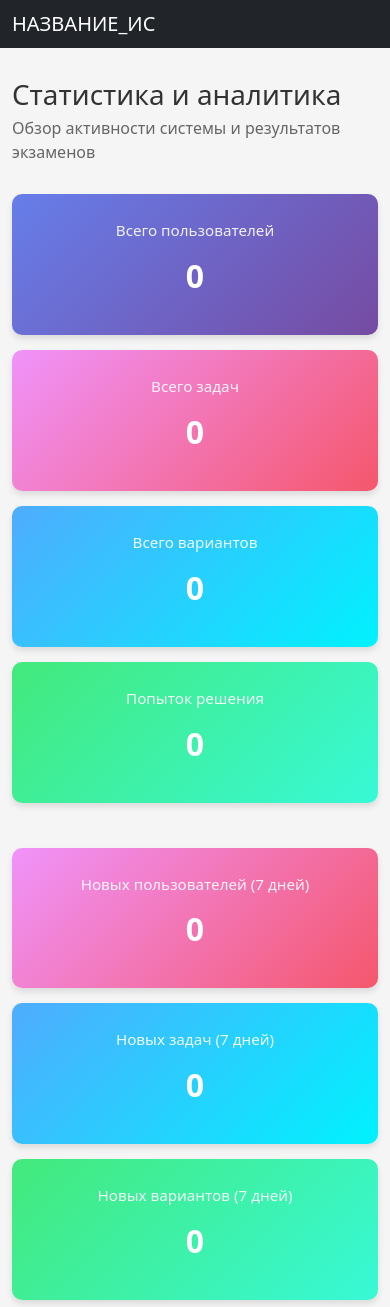
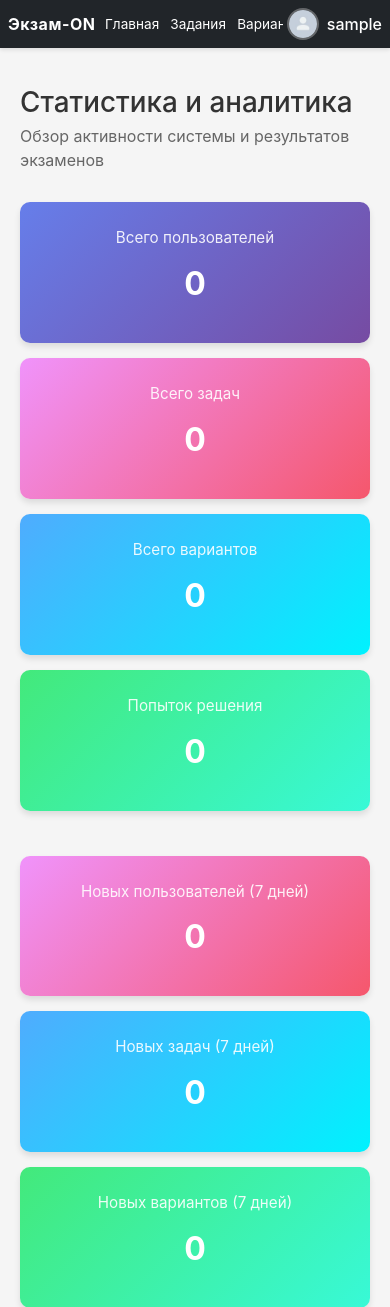
Before and after one commit to vplotnikov16/kegeproject, a Flask app: page / in a window 390 px wide. Shown: the top 1307 px of the page. Run offline with Flask 3, Linux system fonts and the light colour scheme; the visitor is signed in with stand-in values (Sample User, id 1); data comes from the database, SQL or seed files in the repository; data that the repository does not hold is empty.

Commit message:
app: исправление отображение навигационной панели на мобильных экранах и небольшая стилизация меню

```diff
--- a/app/static/css/base.css
+++ b/app/static/css/base.css
@@ -1,8 +1,146 @@
+:root {
+    --navbar-bg: #212529;
+    --navbar-text: #fff;
+    --dropdown-shadow: 0 4px 12px rgba(0, 0, 0, 0.15);
+}
+
+* {
+    box-sizing: border-box;
+}
+
+html, body {
+    height: 100%;
+    margin: 0;
+    display: flex;
+    flex-direction: column;
+    background-color: #f5f5f5;
+}
+
+body {
+    font-family: -apple-system, BlinkMacSystemFont, 'Segoe UI', 'Roboto', 'Oxygen', 'Ubuntu', sans-serif;
+}
+
+.navbar-custom {
+    display: flex;
+    align-items: center;
+    gap: 1rem;
+    padding: 0.5rem 1rem;
+    background-color: var(--navbar-bg);
+    color: var(--navbar-text);
+    box-shadow: 0 2px 4px rgba(0, 0, 0, 0.1);
+    flex-shrink: 0;
+    position: sticky;
+    top: 0;
+    z-index: 1000;
+    overflow: visible;
+    flex-wrap: nowrap;
+}
+
+.navbar-brand {
+    font-size: 1.35rem;
+    font-weight: 700;
+    letter-spacing: 0.5px;
+    white-space: nowrap;
+    color: var(--navbar-text);
+    text-decoration: none;
+    flex-shrink: 0;
+    transition: opacity 0.2s;
+}
+
+.navbar-brand:hover {
+    opacity: 0.8;
+    color: var(--navbar-text);
+}
+
+.navbar-menu {
+    display: flex;
+    gap: 0;
+    list-style: none;
+    margin: 0;
+    padding: 0;
+    flex: 1 1 auto;
+    min-width: 0;
+    overflow-x: auto;
+    overflow-y: hidden;
+    scroll-behavior: smooth;
+    -webkit-overflow-scrolling: touch;
+}
+
+.navbar-menu::-webkit-scrollbar {
+    display: none;
+}
+.navbar-menu {
+    -ms-overflow-style: none;
+    scrollbar-width: none;
+}
+
+.nav-item {
+    flex-shrink: 0;
+}
+
+.nav-link {
+    display: block;
+    padding: 0.5rem 0.75rem;
+    color: var(--navbar-text);
+    text-decoration: none;
+    border-radius: 4px;
+    transition: all 0.3s ease;
+    font-size: 0.95rem;
+    white-space: nowrap;
+}
+
+.nav-link:hover {
+    background-color: rgba(255, 255, 255, 0.1);
+    color: var(--navbar-text);
+}
+
+.navbar-right {
+    display: flex;
+    align-items: center;
+    gap: 0.5rem;
+    flex-shrink: 0;
+}
+
+.navbar-right .dropdown-toggle::after {
+    display: none;
+}
+
+.navbar-right .btn {
+    padding: 0;
+}
+
+.auth-desktop {
+    display: flex;
+    gap: 0.5rem;
+}
+
+.auth-mobile-btn {
+    display: none;
+    background: none;
+    border: 1px solid rgba(255, 255, 255, 0.5);
+    color: var(--navbar-text);
+    padding: 0.4rem 0.6rem;
+    border-radius: 4px;
+    cursor: pointer;
+    font-size: 1rem;
+    transition: all 0.2s;
+}
+
+.auth-mobile-btn:hover {
+    background-color: rgba(255, 255, 255, 0.1);
+    border-color: rgba(255, 255, 255, 0.8);
+    color: var(--navbar-text);
+}
+
 .profile-pic {
     width: 40px;
     height: 40px;
     border-radius: 50%;
     overflow: hidden;
+    border: 2px solid rgba(255, 255, 255, 0.3);
+    flex-shrink: 0;
+    cursor: pointer;
+    transition: border-color 0.2s;
 }
 
 .profile-pic img {
@@ -16,30 +154,158 @@
     color: #fff; /* чтобы видно было на navbar-dark */
 }
 
-html, body {
-  height: 100%;
-  margin: 0;
-  display: flex;
-  flex-direction: column;
-  background-color: #f5f5f5;
+.profile-pic:hover {
+    border-color: rgba(255, 255, 255, 0.6);
 }
 
-.navbar {
-  flex-shrink: 0;
+.navbar-custom .dropdown {
+    position: relative;
+}
+.navbar-custom .dropdown .dropdown-menu {
+    position: absolute;
+    top: calc(100% + 0.25rem);
+    right: 0;
+    z-index: 2050;
+    min-width: 200px;
+    box-shadow: var(--dropdown-shadow);
+}
+
+.auth-dropdown .dropdown-menu {
+    right: 0;
+    left: auto;
+}
+
+.navbar-custom .dropdown .dropdown-menu.show {
+    display: block;
+    visibility: visible;
+    opacity: 1;
+    transform: none;
+}
+
+.dropdown-item {
+    display: flex;
+    align-items: center;
+    gap: 0.5rem;
+    padding: 0.7rem 1rem;
+    color: #333;
+    text-decoration: none;
+    transition: all 0.2s;
+    cursor: pointer;
+}
+
+.dropdown-item:hover {
+    background-color: #f8f9fa;
+    color: #007bff;
+}
+
+.dropdown-item.text-danger {
+    color: #c00;
+}
+
+.dropdown-item.text-danger:hover {
+    background-color: #fff5f5;
+    color: #c00;
+}
+
+.dropdown-divider {
+    margin: 0.5rem 0;
+    border: none;
+    border-top: 1px solid #e0e0e0;
 }
 
 .div-content {
-  flex-grow: 1;
-  min-height: 0;
-  display: flex;
-  flex-direction: column;
-  align-items: stretch;
-  justify-content: flex-start;
+    flex-grow: 1;
+    overflow-y: auto;
+    padding: 1rem;
 }
 
 .div-content > .container {
-  max-width: 80%;
-  width: 100%;
+    width: 80%;
+    margin: 0 auto;
 }
 
-.div-content { overflow-y: auto; }
+@media (max-width: 1024px) {
+    .div-content > .container {
+        width: 90%;
+    }
+
+    .navbar-brand {
+        font-size: 1.2rem;
+    }
+}
+
+@media (max-width: 767.98px) {
+    .navbar-custom {
+        gap: 0.5rem;
+        padding: 0.5rem 0.75rem;
+    }
+
+    .navbar-brand {
+        font-size: 1.1rem;
+    }
+
+    .nav-link {
+        padding: 0.4rem 0.5rem;
+        font-size: 0.9rem;
+    }
+
+    .auth-desktop {
+        display: none;
+    }
+
+    .auth-mobile-btn {
+        display: block;
+    }
+
+    .profile-pic {
+        width: 32px;
+        height: 32px;
+    }
+
+    .div-content {
+        padding: 0.75rem;
+    }
+
+    .div-content > .container {
+        width: 95%;
+    }
+}
+
+@media (max-width: 575.98px) {
+    .navbar-custom {
+        padding: 0.5rem 0.5rem;
+        gap: 0.25rem;
+    }
+
+    .navbar-brand {
+        font-size: 1rem;
+    }
+
+    .nav-link {
+        padding: 0.35rem 0.35rem;
+        font-size: 0.85rem;
+    }
+
+    .div-content {
+        padding: 0.5rem;
+    }
+}
+
+.navbar-custom {
+    position: sticky;
+    top: 0;
+}
+
+.div-content {
+    scroll-behavior: smooth;
+}
+
+@media print {
+    .navbar-custom {
+        display: none;
+    }
+
+    .div-content {
+        padding: 0;
+    }
+}
--- a/app/templates/base.html
+++ b/app/templates/base.html
@@ -2,12 +2,16 @@
 <html lang="en">
 <head>
     <meta charset="utf-8">
+    <meta name="viewport" content="width=device-width, initial-scale=1.0">
     <!--Иконка-->
     <link rel="shortcut icon" href="{{ url_for('static', filename='favicon.png') }}">
 
     <!--Бутстрап-->
     <link href="https://cdn.jsdelivr.net/npm/bootstrap@5.3.2/dist/css/bootstrap.min.css" rel="stylesheet" integrity="sha384-T3c6CoIi6uLrA9TneNEoa7RxnatzjcDSCmG1MXxSR1GAsXEV/Dwwykc2MPK8M2HN" crossorigin="anonymous">
     <script src='https://cdn.jsdelivr.net/npm/bootstrap@5.3.2/dist/js/bootstrap.bundle.min.js'></script>
+
+    <!--Font Awesome для иконок-->
+    <link rel="stylesheet" href="https://cdnjs.cloudflare.com/ajax/libs/font-awesome/6.4.0/css/all.min.css">
 
     <!--Базовый css-->
     <link rel="stylesheet" type="text/css" href="{{ url_for('static', filename='css/base.css') }}"/>
@@ -19,19 +23,19 @@
     <title>{% block title %}{% endblock %}</title>
 </head>
 <body>
-<nav class="navbar navbar-expand-lg navbar-dark bg-dark py-1">
-    <div class="container-fluid">
-        <a class="navbar-brand" href="{{ url_for('pages.index') }}">НАЗВАНИЕ_ИС</a>
-        <div class="collapse navbar-collapse" id="navbarSupportedContent">
-            <ul class="navbar-nav me-auto mb-2 mb-lg-0">
-                <li class="nav-item"><a class="nav-link" aria-current="page" href="{{ url_for('pages.index') }}">Главная</a></li>
-                <li class="nav-item"><a class="nav-link" aria-current="page" href="{{ url_for('tasks.tasks') }}">Задания</a></li>
-                <li class="nav-item"><a class="nav-link" aria-current="page" href="{{ url_for('variants.variants') }}">Варианты</a></li>
+<nav class="navbar-custom">
+    <a class="navbar-brand" href="{{ url_for('pages.index') }}">Экзам-ON</a>
+
+    <ul class="navbar-menu" id="navMenu" role="menubar">
+        <li class="nav-item"><a class="nav-link" href="{{ url_for('pages.index') }}">Главная</a></li>
+        <li class="nav-item"><a class="nav-link" href="{{ url_for('tasks.tasks') }}">Задания</a></li>
+        <li class="nav-item"><a class="nav-link" href="{{ url_for('variants.variants') }}">Варианты</a></li>
     </ul>
+
+    <div class="navbar-right">
         {% if current_user.is_authenticated %}
-                <ul class="navbar-nav ms-auto mb-2 mb-lg-0 profile-menu">
-                    <li class="nav-item dropdown">
-                        <a class="nav-link dropdown-toggle d-flex align-items-center" href="{{ url_for('profile.profile') }}" id="navbarDropdown" role="button" data-bs-toggle="dropdown" aria-expanded="false">
+        <div class="dropdown">
+            <button class="btn p-0 border-0 bg-transparent dropdown-toggle d-flex align-items-center" type="button" id="profileDropdown" data-bs-toggle="dropdown" aria-expanded="false">
                 <div class="profile-pic">
                     {% if current_user.avatar %}
                     <img src="{{ url_for('profile.get_avatar', user_id=current_user.id) }}" alt="Аватарка">
@@ -40,30 +44,50 @@
                     {% endif %}
                 </div>
                 <span class="user-login ms-2">{{ current_user.username }}</span>
-                        </a>
-                        <ul class="dropdown-menu dropdown-menu-end" aria-labelledby="navbarDropdown">
-                            <li><a class="dropdown-item" href="{{ url_for('profile.profile') }}"><i class="fas fa-sliders-h fa-fw"></i>Профиль</a></li>
-                            <li><a class="dropdown-item" href="{{ url_for('profile.stats') }}"><i class="fas fa-cog fa-fw"></i>Статистика</a></li>
-                            <li><a class="dropdown-item" href="{{ url_for('profile.my_tasks') }}"><i class="fas fa-cog fa-fw"></i>Мои задачи</a></li>
-                            <li><a class="dropdown-item" href="{{ url_for('profile.my_variants') }}"><i class="fas fa-cog fa-fw"></i>Мои варианты</a></li>
+            </button>
+            <ul class="dropdown-menu dropdown-menu-end" aria-labelledby="profileDropdown">
+                <li><a class="dropdown-item" href="{{ url_for('profile.profile') }}"><i class="fas fa-user fa-fw"></i>
+                    Профиль</a></li>
+                <li><a class="dropdown-item" href="{{ url_for('profile.stats') }}"><i
+                        class="fas fa-chart-bar fa-fw"></i> Статистика</a></li>
+                <li><a class="dropdown-item" href="{{ url_for('profile.my_tasks') }}"><i class="fas fa-tasks fa-fw"></i>
+                    Мои задачи</a></li>
+                <li><a class="dropdown-item" href="{{ url_for('profile.my_variants') }}"><i
+                        class="fas fa-list fa-fw"></i> Мои варианты</a></li>
                 {% if current_user.is_admin %}
                 <li><hr class="dropdown-divider"></li>
-                            <li><a class="dropdown-item" href="/admin"><i class="fas fa-cog fa-fw"></i>Тайная комната</a></li>
+                <li><a class="dropdown-item" href="/admin"><i class="fas fa-lock fa-fw"></i>Тайная комната</a></li>
                 {% endif %}
                 <li><hr class="dropdown-divider"></li>
-                            <li><a class="dropdown-item" href="{{ url_for('pages.logout') }}"><i class="fas fa-sign-out-alt fa-fw"></i>Выйти</a></li>
+                <li><a class="dropdown-item text-danger" href="{{ url_for('pages.logout') }}"><i
+                        class="fas fa-sign-out-alt fa-fw"></i> Выйти</a></li>
             </ul>
-                    </li>
-                </ul>
+        </div>
         {% else %}
-                <div style="display:flex;gap:10px;">
+        <div class="d-flex align-items-center gap-2">
+            <div class="auth-desktop">
                 <a class="btn btn-light" href="{{ url_for('pages.register') }}">Зарегистрироваться</a>
                 <a class="btn btn-info" href="{{ url_for('pages.login') }}">Войти</a>
             </div>
+
+            <div class="auth-dropdown d-md-none">
+                <button class="btn btn-outline-light btn" type="button" id="authMenuMobile" data-bs-toggle="dropdown"
+                        aria-expanded="false">
+                    <i class="fas fa-user"></i>
+                </button>
+                <ul class="dropdown-menu dropdown-menu-end" aria-labelledby="authMenuMobile" data-bs-popper="static">
+                    <li><a class="dropdown-item" href="{{ url_for('pages.register') }}"><i
+                            class="fas fa-user-plus fa-fw"></i> Зарегистрироваться</a></li>
+                    <li><a class="dropdown-item" href="{{ url_for('pages.login') }}"><i
+                            class="fas fa-sign-in-alt fa-fw"></i> Войти</a></li>
+                </ul>
+            </div>
+        </div>
         {% endif %}
     </div>
-    </div>
+
 </nav>
+
 <div class="div-content">
     {% block content %}{% endblock %}
 </div>
```
Also changed, not shown: app/static/img/ava.png. Lines whose indentation alone changed are shown as unchanged.
